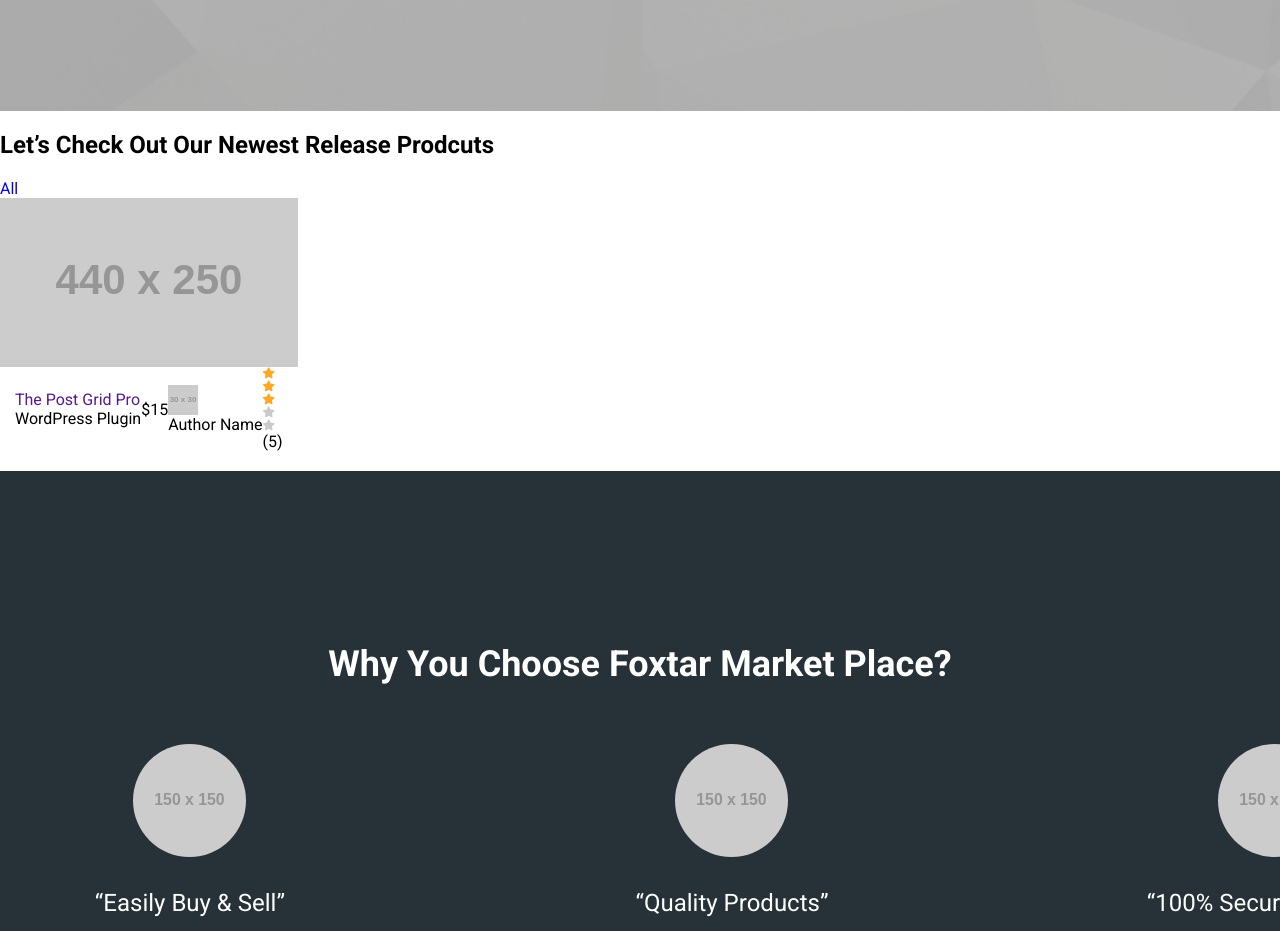
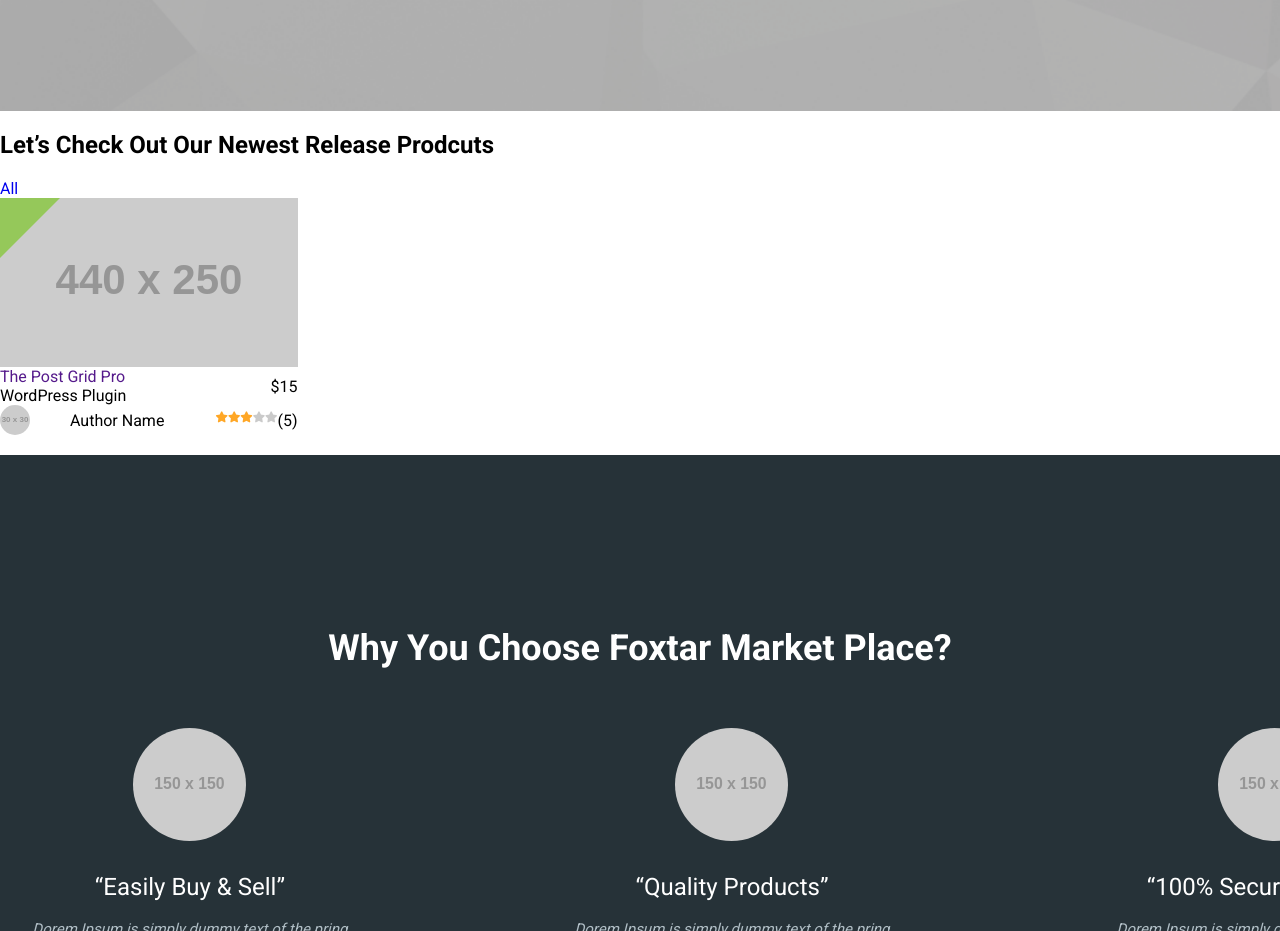
Before and after one commit to annaspas/online-store, a website: page src/home.html in a window 1280 px wide. Shown: the part 1120-2051 px from the top of the page. Drawn offline with nearby package versions, Linux system fonts and the light colour scheme; files that its build step writes are made by us from their sources; placeholder pictures from the web are drawn by us.

Commit message:
jsdnvskdnb

```diff
--- a/src/home.html
+++ b/src/home.html
@@ -109,6 +109,7 @@
                     </div>
                 </section>
                 <section class="section_products">
+                    <div class="container container--big">
                         <h2 class="section_title">Let’s Check Out Our Newest Release Prodcuts</h2>
                         <ul class="products_tabs">
                             <li class="products_tabs-item"><a href="all" class="products_tabs-link">All</a></li>
@@ -123,6 +124,7 @@
                                 <div class="row">
                                     <div class="col col--1-4">
                                         <div class="product_card">
+                                            <div class="product_card-label product_card-label--nvp"></div>
                                             <a href="" class="product_card-img">
                                                 <img src="https://via.placeholder.com/440x250/#d4d4d4/#d4d4d4" alt="">
                                             </a>
@@ -132,7 +134,8 @@
                                                     <div class="product_card-category">WordPress Plugin</div>
                                                 </div>
                                                 <div class="product_card-price">$15</div>
-                                                <div class="product_card-footer">
+                                            </div>
+                                            <div class="product_card-footer">
                                                     <a class="product_card-author">
                                                         <div class="product_card-avatar">
                                                             <img src="https://via.placeholder.com/30/#d4d4d4/#d4d4d4" alt="">
@@ -150,12 +153,12 @@
                                                         <span class="product_card-counter">(5)</span>
                                                     </div>
                                                 </div>
-                                            </div>
                                         </div>
                                     </div>
                                 </div>
                             </div>
                         </div>
+                    </div>
                 </section>
                 <section class="section_services">
                     <div class="services">
--- a/src/styles/blocks/_product-card.scss
+++ b/src/styles/blocks/_product-card.scss
@@ -1,6 +1,27 @@
 .product {
 
     &_card {
+        position: relative;
+        background-color: $white;
+
+        &-label {
+            position: absolute;
+            left: 0;
+            top: 0;
+            width: 60px;
+            height: 60px;
+
+
+            &:before {
+                content: '';
+                display: block;
+                width: 0;
+                height: 0;
+                border-style: solid;
+                border-width: 60px 60px 0 0;
+                border-color: $base-color transparent transparent transparent;
+            }
+        }
 
         &-star {
             color: #b5b5b5b5;
@@ -12,9 +33,30 @@
             }
         }
 
+        &-author {
+            display: flex;
+            align-items: center;
+        }
+
+        &-avatar {
+            margin-right: 40px;
+            overflow: hidden;
+            border-radius: 50%;
+            text-align: center;
+        }
+
+        &-rate {
+            display: flex;
+        }
+
+        &-raiting {
+            display: flex;
+        }
+
+
         &-main {
             display: flex;
-            justify-content: center;
+            justify-content: space-between;
             align-items: center;
         }
 
```
